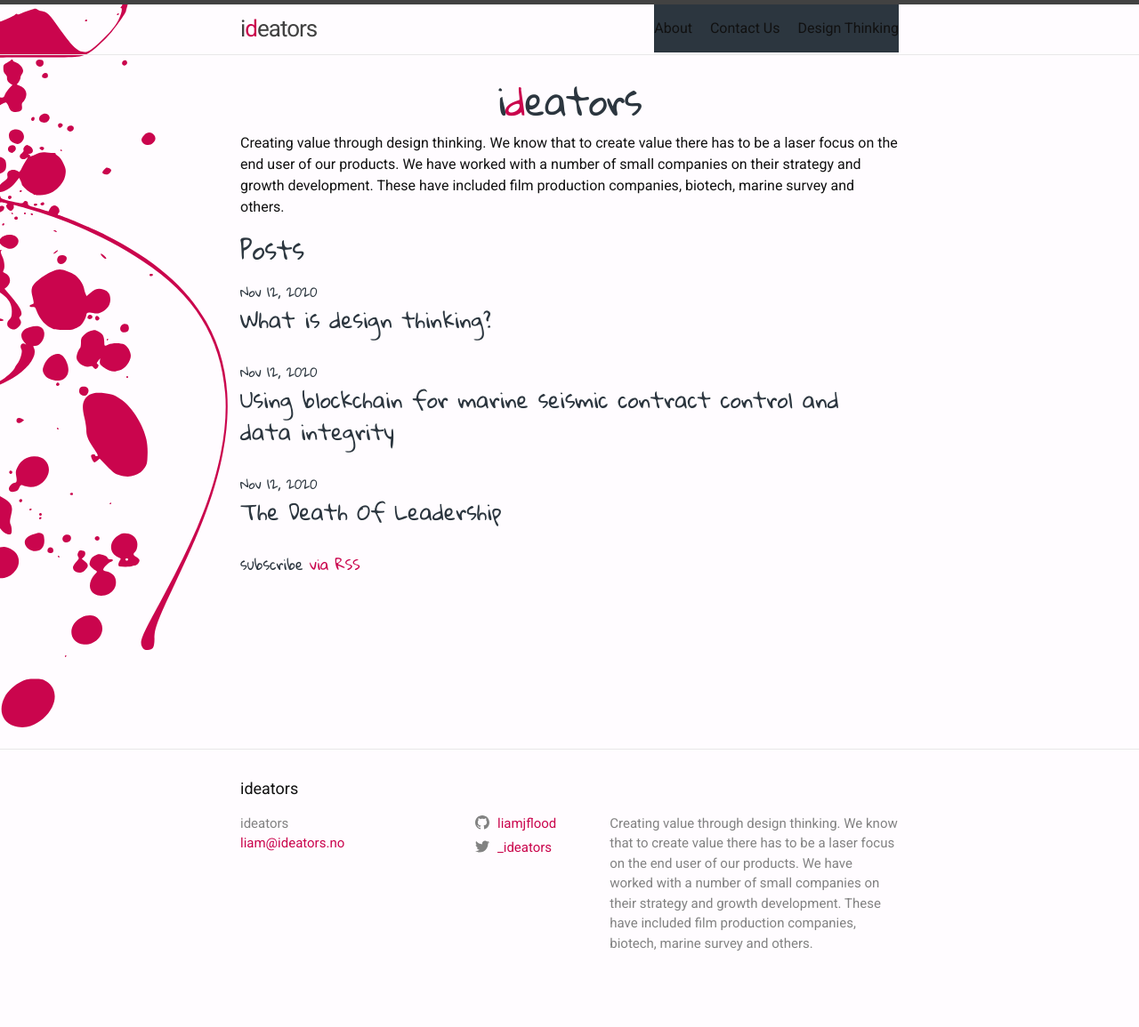
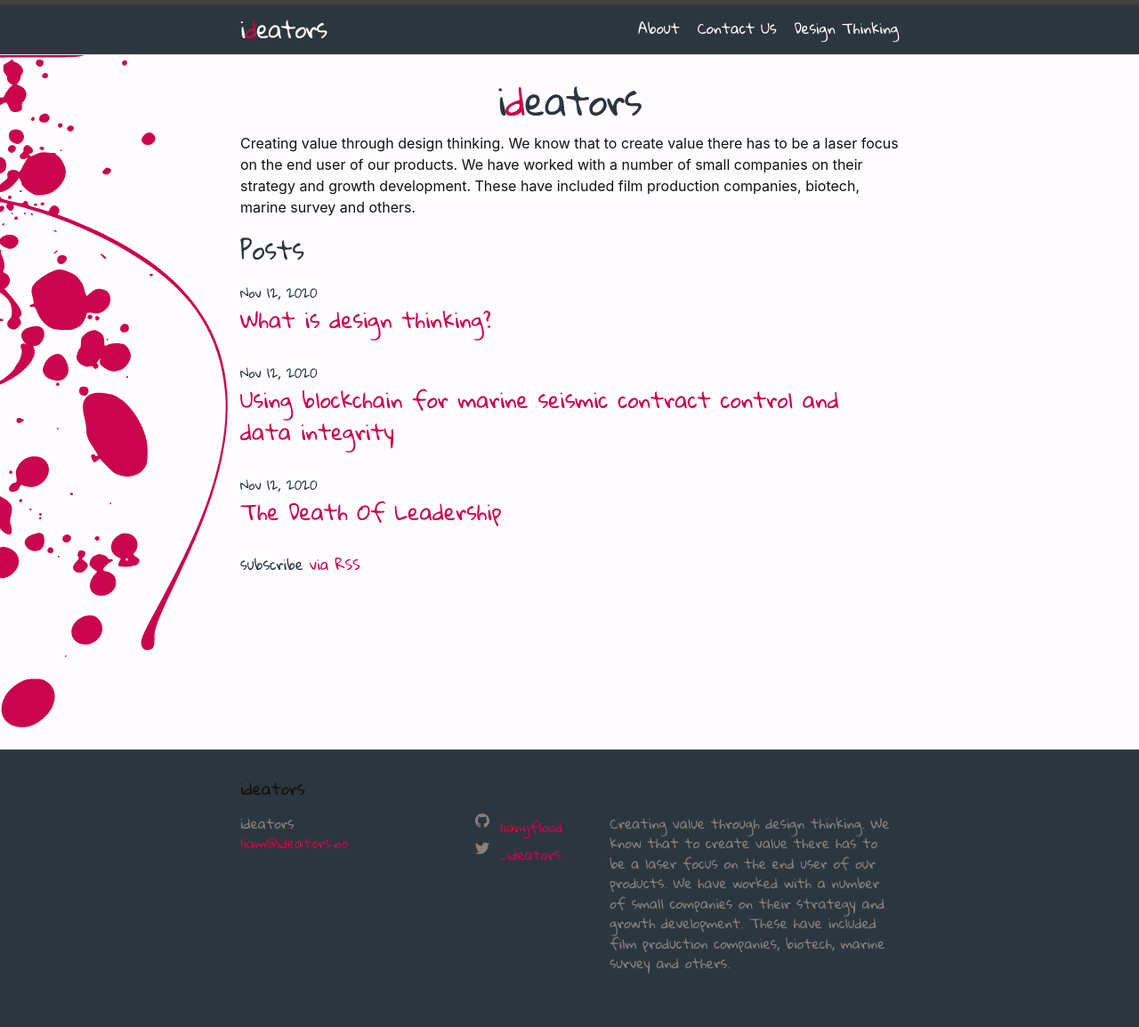
Before and after one commit to madfolio/old_website2, a Jekyll site: the page built from index.markdown, in a window 1280 px wide. Shown: the whole page at 89% size. Built offline with Jekyll 4.4.1, drawn with Linux system fonts in a browser that asks for light colours; some web fonts are replaced; before the commit the page ends 1132 px from its top, so only the background shows below that.

Commit message:
Add files via upload

```diff
--- a/_sass/custom.scss
+++ b/_sass/custom.scss
@@ -21,7 +21,6 @@
 
 body {
 	background-color: var(--white);
-	font-family: var(--base_font);
 }
 
 ///mobile set up
@@ -32,18 +31,38 @@ background-color: var(--theme)
 
 
 .text-highlight {
-	color: var(--accent);
+    color: var(--accent);
+}
+
+a:hover {
+    color: var(--theme);
 }
 
 
-.site-footer, .site-header, .site-title:link, .site-title:visited,.site-title:hover,.site-title:active, .page-link:link, .page-link:visited, .page-link:hover, page-link:active,:page-link:link  {
-	color: var(--white);
+
+.post-link {
+	color: var(--accent);
+	font-family: var(--accent_font);
+}
+
+
+.site-footer, .site-header {
+	background-color: var(--theme);
+    }
+
+a:hover {
+  text-decoration: none;
+}
+
+
+.site-title, .trigger, .site-nav, .page-link {
+	color: var(--white) !important;
 	font-family: var(--accent_font);
         background-color: var(--theme);
 	text-decoration: none;
 }
 
-.rss-subscribe, a.post-link, .post-list-heading, .post-meta {
+.rss-subscribe, .post-list-heading, .post-meta {
         font-family: var(--accent_font);
         color: var(--theme);
 }
@@ -55,6 +74,10 @@ a, a:visited, .username {
 .u-email:hover, .username:hover {
   color: var(--white);
   }
+
+.site-footer {
+ font-family: var(--accent_font);
+}
 
 h1 {
 	font-family: var(--accent_font);
```
